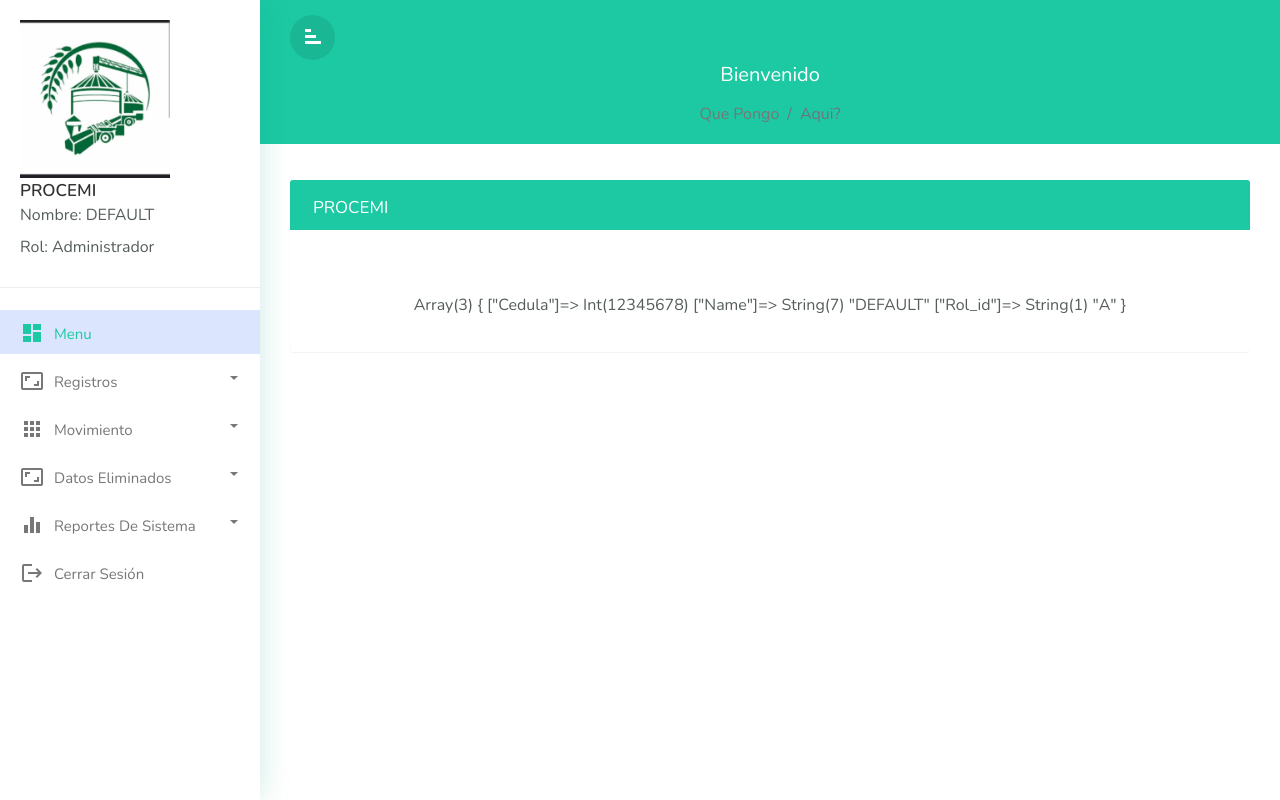
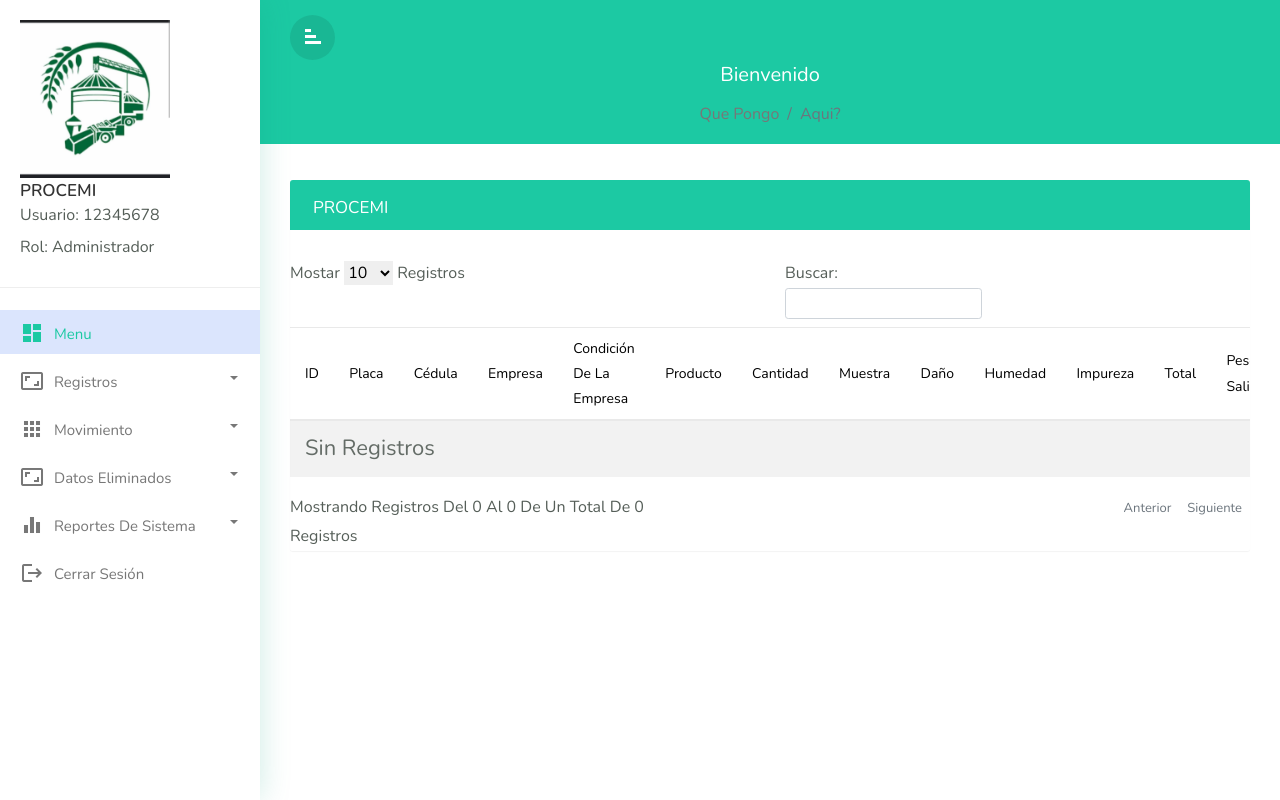
Before and after one commit to 19yisus/proyecto_procemi, a PHP site: page / in a window 1280 px wide. Run offline with PHP 8.4, Linux system fonts and the light colour scheme; a user stored in the database is signed in; data that the repository does not hold is empty.

Commit message:
correciones listas

```diff
--- a/Modelo/Laboratorio_m.php
+++ b/Modelo/Laboratorio_m.php
@@ -41,6 +41,7 @@ class Laboratorio_m extends bd
 
       if(!$result){
         $this->rollback();
+        die($sql1);
         return false;
       }
 
--- a/Vista/contents/View_index.php
+++ b/Vista/contents/View_index.php
@@ -22,7 +22,6 @@
 			<div class="row">
 				<div class="col-md-12">
 					<div class="table-wrapper">
-
 						<div class="table-title">
 							<div class="row">
 								<div class="col-sm-6 p-0 flex justify-content-lg-start justify-content-center">
@@ -31,12 +30,32 @@
 							</div>
 						</div>
 						<br>
-						<div class="container d-flex justify-content-center">
-							<?php
-								var_dump($_SESSION);
-							?>
-							<!-- <img src="<?php //$this->Assets('img/logo.jpg'); ?>" width="300" class="img-fluid" /> -->
-							<!-- <div class="products-container">
+						<table class="table table-striped table-hover" id="tabla">
+							<thead>
+								<th>ID</th>
+								<th>Placa</th>
+								<th>Cédula</th>
+								<th>Empresa</th>
+								<th>Condición de la empresa</th>
+								<th>Producto</th>
+								<th>Cantidad</th>
+								<th>Muestra</th>
+								<th>Daño</th>
+								<th>Humedad</th>
+								<th>Impureza</th>
+								<th>Total</th>
+								<th>Peso Salida</th>
+								<th>Cantidad Producto</th>
+								<th>Silo</th>
+								<th>Estado</th>
+							</thead>
+							<tbody>
+							</tbody>
+						</table>
+
+						<!-- <img src="<?php //$this->Assets('img/logo.jpg');
+														?>" width="300" class="img-fluid" /> -->
+						<!-- <div class="products-container">
 								<div class="product" data-name="p-1">
 									<img src="images/1.png" alt="">
 									<h3>Silo 1</h3>
@@ -65,7 +84,7 @@
 
 							</div> -->
 
-							<!-- <div class="products-preview">
+						<!-- <div class="products-preview">
 
 								<div class="preview" data-target="p-1">
 									<i class="fas fa-times"></i>
@@ -142,17 +161,89 @@
 
 									</div>
 								</div>
-
-
 							</div> -->
-						</div>
 					</div>
-
 				</div>
 			</div>
 		</div>
 	</div>
 	<?php $this->Component("scripts"); ?>
+	<script>
+		$(document).ready(() => {
+			/* Creamos el datatable y por medio de la propiedad ajax, le damos la url a consultar y asignamos la propiedad dataSrc, le damos el valor data (ya que es lo que mando desde el controlador)
+			 asigno las columnas donde van, y agrego los botones con su evento onclick para las operaciones
+			 */
+			$("#tabla").DataTable({
+				"ajax": {
+					"url": "Controlador/Entrada.php?operacion=ConsultarTodos",
+					"dataSrc": "data"
+				},
+				"columns": [{
+						data: "ID"
+					},
+					{
+						data: "vehiculo_Placa"
+					},
+					{
+						data: "personal_Cedula"
+					},
+					{
+						data: "empresa_Nombre"
+					},
+					{
+						data: "condicion_empresa",
+						render(data) {
+							if (data == "E") return "Externa";
+							else return "Interna";
+						}
+					},
+					{
+						data: "producto_Nombre"
+					},
+					{
+						data: "m_Cantidad"
+					},
+					{
+						data: "m_Muestra"
+					},
+					{
+						data: "m_Dano"
+					},
+					{
+						data: "m_Humedad"
+					},
+					{
+						data: "m_Impureza"
+					},
+					{
+						data: "m_PesoLab"
+					},
+
+					{
+						data: "m_pesoFinal"
+					},
+					{
+						data: "m_Total"
+					},
+					{
+						data: "m_Silo"
+					},
+					{
+						data: "status_proceso",
+						render(data) {
+							if (data == 'R') return "En Revisión";
+							if (data == 'D') return "Devuelto";
+							if (data == 'A') return "Aprobado";
+							if (data == 'S') return "En el Silo";
+						}
+					}
+				],
+				language: {
+					url: `Vista/js/DataTable.config.json`
+				}
+			})
+		})
+	</script>
 </body>
 
 </html>
--- a/Vista/includes/menu.php
+++ b/Vista/includes/menu.php
@@ -4,7 +4,7 @@
     <div class="sidebar-header">
       <img src="<?php $this->Assets('img/logo.jpg'); ?>" class="img-fluid" width="150" />
       <h3><span>PROCEMI</span></h3>
-      <h6>Nombre: <?php echo $_SESSION['name']; ?></h6>
+      <h6>Usuario: <?php echo $_SESSION['cedula']; ?></h6>
       <h6>
         Rol:
         <?php
@@ -18,6 +18,7 @@
       <li class="active">
         <a href="View_index" class="dashboard"><i class="material-icons">dashboard</i>Menu </a>
       </li>
+      <?php if($_SESSION['rol_id'] != "L"){?>
       <li class="dropdown">
         <a href="#homeSubmenu1" data-toggle="collapse" aria-expanded="false" class="dropdown-toggle">
           <i class="material-icons">aspect_ratio</i>Registros
@@ -38,17 +39,27 @@
           </li>
         </ul>
       </li>
+      <?php }?>
       <li class="dropdown">
         <a href="#homeSubmenu2" data-toggle="collapse" aria-expanded="false" class="dropdown-toggle">
           <i class="material-icons">apps</i>Movimiento
         </a>
         <ul class="collapse list-unstyled menu" id="homeSubmenu2">
+          <?php if($_SESSION['rol_id'] != "L"){?>
           <li><a href="View_Entrada">Entrada Materia Prima</a></li>
+
+          <?php
+            }
+            if($_SESSION['rol_id'] == "L"){?>
           <li><a href="View_Laboratorio">Laboratorio</a></li>
+          <?php
+            }
+            if($_SESSION['rol_id'] != "L"){?>
           <li><a href="View_Salida">Salida</a></li>
+          <?php }?>
         </ul>
       </li>
-
+      <?php if($_SESSION['rol_id'] != "L"){?>
       <li class="dropdown">
         <a href="#homeSubmenu4" data-toggle="collapse" aria-expanded="false" class="dropdown-toggle">
           <i class="material-icons">aspect_ratio</i>Datos Eliminados
@@ -76,6 +87,7 @@
           <li><a href="reportes_entrada.php">Todod los maestros y ovimientos </a></li>
         </ul>
       </li>
+      <?php }?>
       <li>
         <a href="#" onclick="cerrarSession()">
           <i class="material-icons">logout</i>Cerrar Sesión</a>
```
Also changed, not shown: Modelo/Auth_m.php (+5 -7 lines), Modelo/proyecto_procemi.sql (+5 -3 lines), Vista/contents/View_Entrada.php (+9 -7 lines), Vista/contents/View_Laboratorio.php (+5 -5 lines), Vista/contents/View_Vehiculo.php (+11 -0 lines).
